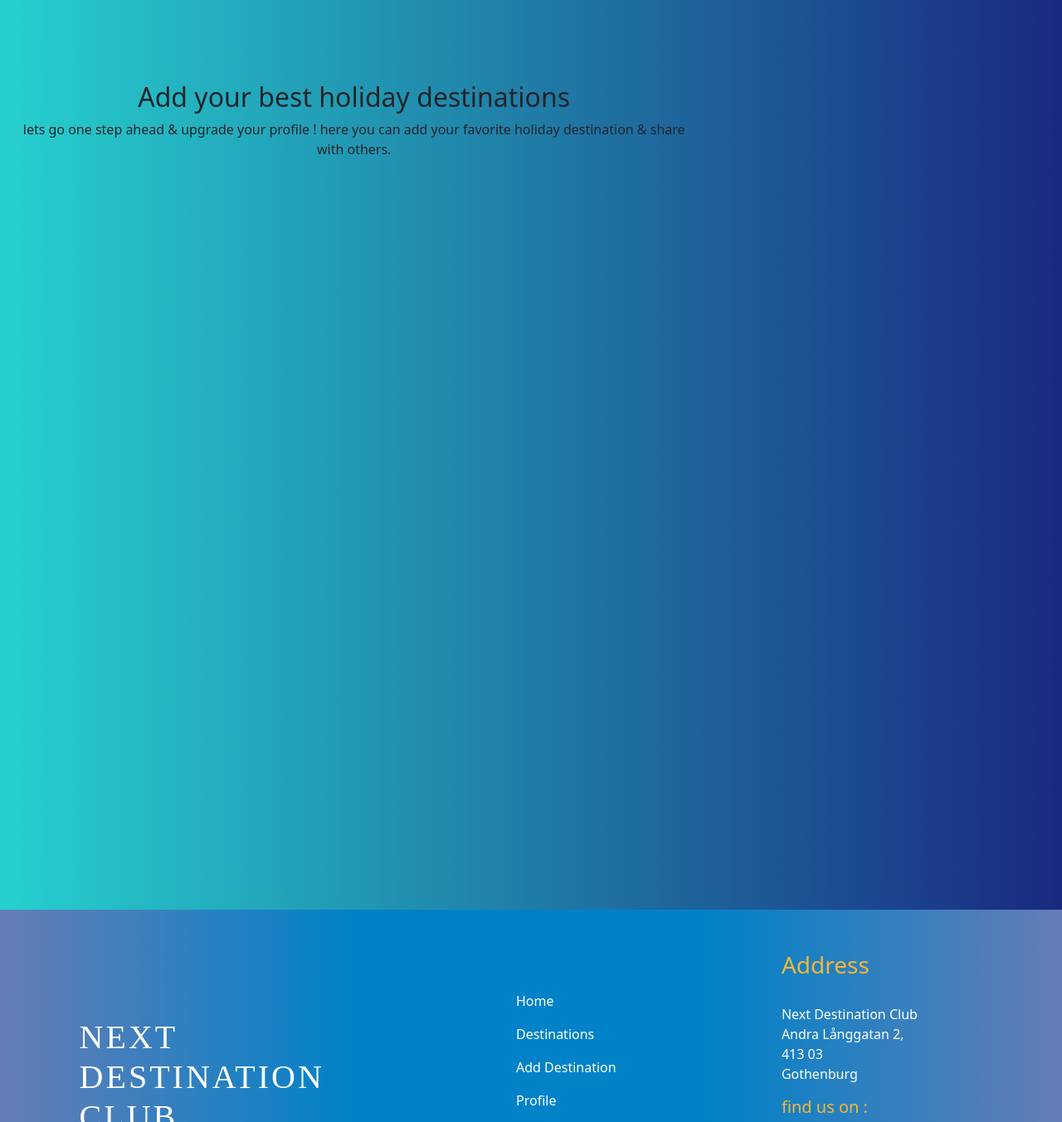
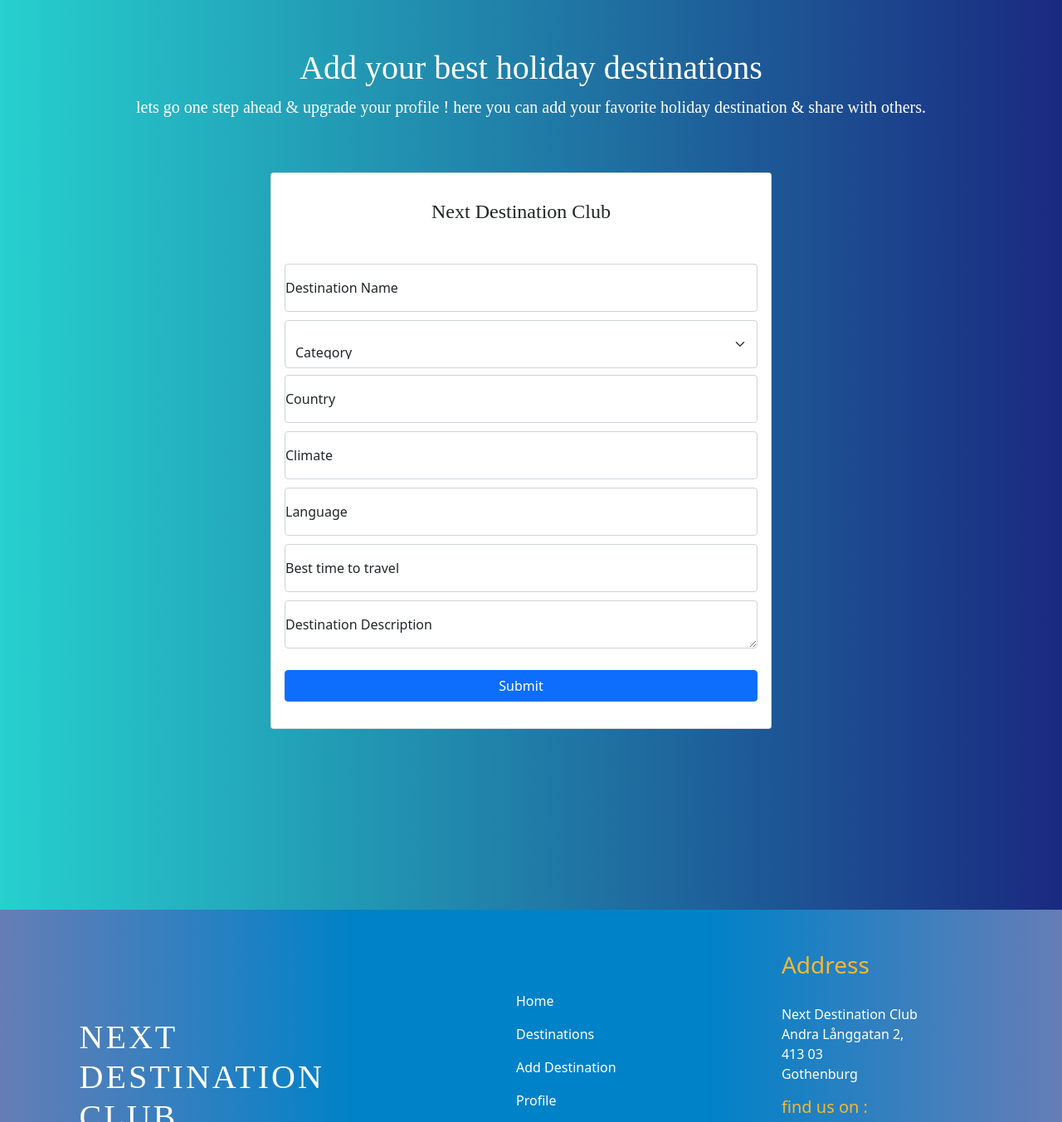
Before and after one commit to jas-sin82/next-destination-club-milestone-3, a Flask app: page /add_destination in a window 1280 px wide. Shown: the part 130-1483 px from the top of the page at 83% size. Run offline with Flask 2, Linux system fonts and the light colour scheme; the visitor is signed in with stand-in values (Sample User, id 1); data that the repository does not hold is empty; some libraries are stand-ins or nearby versions.

Commit message:
Create add destionation form

```diff
--- a/app.py
+++ b/app.py
@@ -134,7 +134,8 @@ def add_destination():
                 "climate": request.form.get("climate"),
                 "language": request.form.get("language"),
                 "best_time_to_travel": request.form.get("best_time_to_travel"),
-                "destination_description": request.form.get("destination_description"),
+                "destination_description": request.form.get(
+                    "destination_description"),
                 "created_by": session["user"]
             }
             mongo.db.destinations.insert_one(destination)
--- a/static/css/style.css
+++ b/static/css/style.css
@@ -497,6 +497,25 @@ textarea {
 
 }
 
+
+/* add destination page */
+
+.holiday-desti {
+    color: white;
+    font-family: 'Playfair Display SC', serif;
+
+}
+
+.desti-message{
+    color: white;
+    font-family: 'Playfair Display SC', serif;
+    font-size:20px;
+}
+
+.holiday-desti-1{
+    font-family: 'Playfair Display SC', serif;
+}
+
 /*media query --------*/
 
 @media (max-width: 1300px) {
--- a/templates/add-destination.html
+++ b/templates/add-destination.html
@@ -2,15 +2,72 @@
 {% block content %}
 <!--add destination-->
 <section>
-    <div class="container-fluid align-items-center">
+    <div class="container-fluid ">
         <div class="row">
-            <div class="col-lg-8 text-center center mt-5">
-                <h2> Add your best holiday destinations</h2>
-                <p>
+            <div class="col-12 text-center holiday-desti mt-2">
+                <h1> Add your best holiday destinations</h1>
+                <p class="desti-message">
                     lets go one step ahead & upgrade your profile !
                     here you can add your favorite holiday destination
                     & share with others.
                 </p>
+            </div>
+            <div class="row">
+                <form class="col-sm-12 col-md-8 col-lg-6  offset-md-2 offset-lg-3 mt-5 mb-5" method="POST"
+                    action="{{ url_for('add_destination') }}">
+                    <div class="card">
+                        <div class="card-body">
+                            <div class="row">
+                                <h4 class=" mb-5 mt-3 text-center  holiday-desti-1 "> Next Destination Club </h4>
+                                <div class="form-floating ">
+                                    <input type="text" name="destination_name" class="form-control"
+                                        id="destination_name" placeholder="Destination Name"
+                                        pattern="^[a-zA-Z0-9]{5,15}$" required>
+                                    <label for="destination_name">Destination Name</label>
+                                </div>
+                                <div class="form-floating mb-2">
+                                    <label for="category_name"></label>
+                                    <select class="form-select" aria-label="category select options" id="category_name" name="category_name">
+                                        <option selected>Category</option>
+                                        {% for category in categories %}
+                                            <option value="{{ category.category_name }}">{{ category.category_name }}</option>
+                                        {% endfor %}
+                                    </select>
+                                </div>
+                                <div class="form-floating ">
+                                    <input type="text" name="country" class="form-control" id="country"
+                                        placeholder="Country" required>
+                                    <label for="country">Country</label>
+                                </div>
+                                <div class="form-floating  ">
+                                    <input type="text" name="climate" class="form-control" id="climate"
+                                        placeholder="Climate" required>
+                                    <label for="climate">Climate</label>
+                                </div>
+                                <div class="form-floating  ">
+                                    <input type="text" name="language" class="form-control" id="language"
+                                        placeholder="Language" required>
+                                    <label for="language">Language</label>
+                                </div>
+                                <div class="form-floating  ">
+                                    <input type="text" name="best_time_to_travel" class="form-control"
+                                        id="best_time_to_travel" placeholder="Best time to travel" required>
+                                    <label for="best_time_to_travel">Best time to travel</label>
+                                </div>
+                                <div class="form-floating mb-3">
+                                    <textarea class="form-control" name="destination_description"
+                                        placeholder="Please describe something about destination"
+                                        id="destination_description"></textarea>
+                                    <label for="destination_description">Destination Description</label>
+                                </div><br>
+                                <!--login button-->
+                                <div class="d-grid mb-3">
+                                    <button class="btn btn-primary" type="submit">Submit</button>
+                                </div>
+                                <br>
+                            </div>
+                        </div>
+                </form>
             </div>
         </div>
 
@@ -19,4 +76,4 @@
 
 
 
-{% endblock %}
+        {% endblock %}
```
